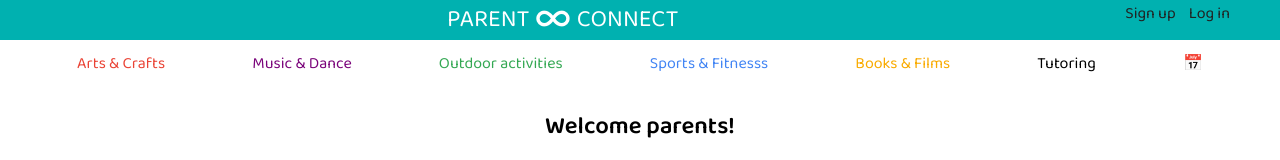
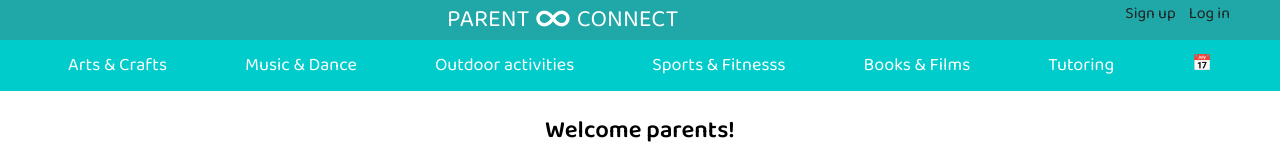
Before and after one commit to mhyder1/gig24-client, a React (Create React App) app: page / in a window 1280 px wide. Shown: the top 160 px of the page. Built offline with nearby package versions, Linux system fonts and the light colour scheme; no server answers.

Commit message:
checked login function

```diff
--- a/src/App.css
+++ b/src/App.css
@@ -10,7 +10,8 @@
   top: 0px;
   transition: top 0s ease 0s, background-color 400ms ease-in-out 0s;
   transition: top .4s ease;
-  background-color: #00b1b0;
+  background-color:#20a7a7;
+  /* background-color: #00b1b0; */
   /* border-bottom: 1px solid #e8eaed; */
   box-sizing: content-box;
   position: relative;
--- a/src/Component/Header/Header.js
+++ b/src/Component/Header/Header.js
@@ -52,6 +52,11 @@ export default class Header extends Component {
             PARENT
             <span style={{fontFamily:' -apple-system', fontSize: '40px', lineHeight: '.2', position: 'relative', margin:'0 5px', top: '5px'}}>&#8734;</span>
             CONNECT
+            {/* float: right;
+ margin-right: 50px;
+ margin-top: 5px;
+ color: #fff; */}
+
           </Link>
         {' '}
         <span style={{float:'right', marginRight:'50px'}}>
--- a/src/Component/NavMenu/nav.css
+++ b/src/Component/NavMenu/nav.css
@@ -1,17 +1,20 @@
 .links {
 text-decoration: none;
 color: #fff;
+font-weight: 500;
+font-size: 18px;
 }
 
 .links:hover {
-    color:rgb(5, 170, 156) ! important;
+    color: #5f045f;
+      /* color:rgb(5, 170, 156) ! important; */
 }
 
 li {
     list-style: none;
 }
 
-a.links.art {
+/* a.links.art {
     color: #ea4335;
     box-shadow: grey;
 }
@@ -31,13 +34,13 @@ a.links.books {
 }
 a.links.tutor {
     color: #000;
-}
+} */
 
 
 .main-nav-active,
 .main-nav-active2
 {
-   background-color: #dff8f8;
+   background-color:#20a7a7;
 }
 
 .navbar {
@@ -46,12 +49,11 @@ a.links.tutor {
     flex-direction: column;
     position: absolute;
     right: 0;
-    background-color: white;
+    background-color: #00CCCC;
  }
 
 .navigation {
     position: relative;
-
 }
 
 .hamburger {
--- a/src/config.js
+++ b/src/config.js
@@ -4,3 +4,5 @@ export default {
     SEARCH_KEY:'db86cffac7f634ffb4975e0cc879b169',
     TOKEN_KEY:  '71448d7d-be5b-4dba-8157-4c0d21fb34e6'
 }
+
+//http://localhost:8000/api
```
